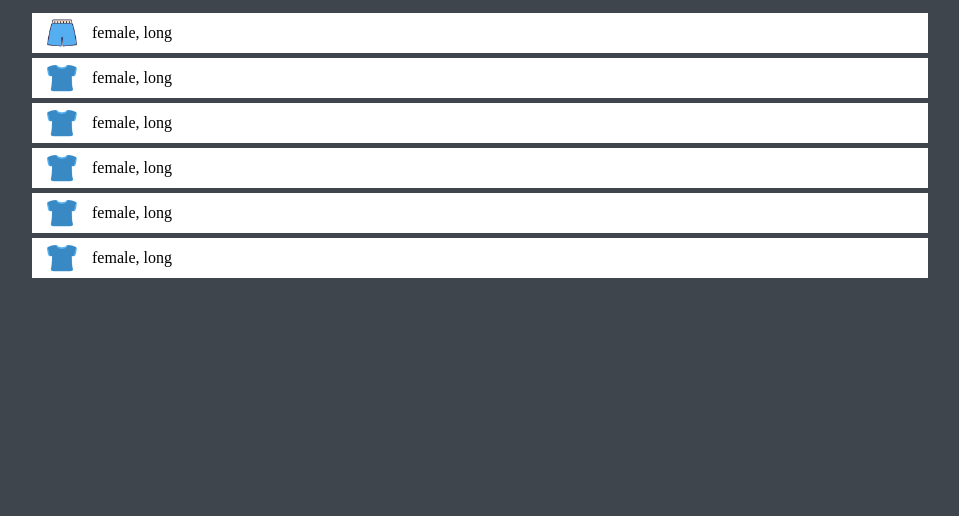
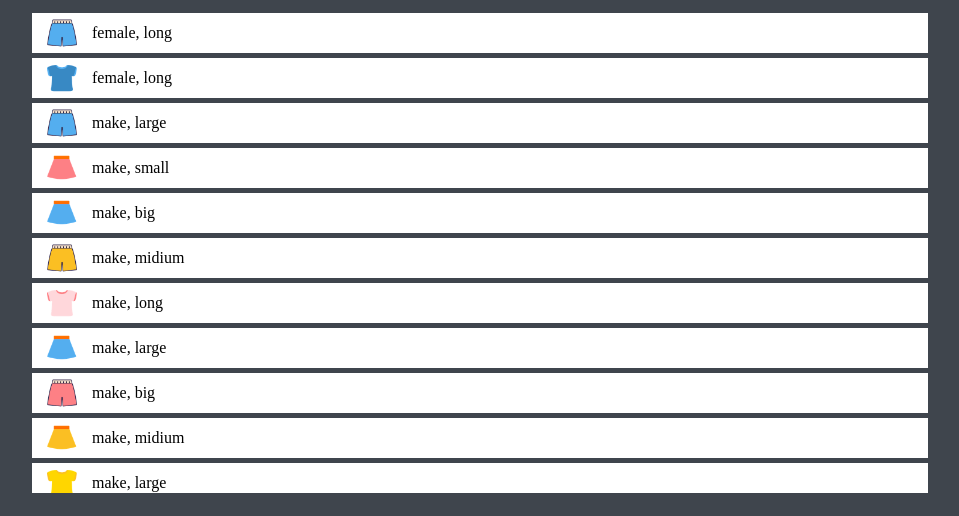
Before and after one commit to harrysee/StudyJavaScript, a plain HTML site: page toyProject/index.html in a window 1280 px wide. Shown: the part 224-740 px from the top of the page, without its empty margins (160-1119 px from the left). Drawn offline with Linux system fonts and the light colour scheme.

Commit message:
미니게임 - 모든 옷 보여주기

```diff
--- a/toyProject/index.html
+++ b/toyProject/index.html
@@ -7,7 +7,6 @@
     <meta name="viewport" content="width=device-width, initial-scale=1.0">
     <title>Document</title>
     <link rel="styleSheet" href="style.css">
-    <script src="toyProject1.js"></script>
 </head>
 
 <body>
@@ -33,20 +32,8 @@
             <img src="imgs/blue_t.png" class="item__img" />
             <span class="item__text">female, long</span>
         </li>
-        <li class="item">
-            <img src="imgs/blue_t.png" class="item__img" />
-            <span class="item__text">female, long</span>
-        </li><li class="item">
-            <img src="imgs/blue_t.png" class="item__img" />
-            <span class="item__text">female, long</span>
-        </li><li class="item">
-            <img src="imgs/blue_t.png" class="item__img" />
-            <span class="item__text">female, long</span>
-        </li><li class="item">
-            <img src="imgs/blue_t.png" class="item__img" />
-            <span class="item__text">female, long</span>
-        </li>
     </ul>
+
+    <script src="toyProject1.js"></script>
 </body>
-
 </html>
--- a/toyProject/toyProject1.js
+++ b/toyProject/toyProject1.js
@@ -0,0 +1,44 @@
+'use strict';
+const itemsContainer = document.querySelector('.items');
+
+const all_clothes = [
+    makeGoods('blue_p','make, large','p','blue'),
+    makeGoods('pink_s','make, small','s','pink'),
+    makeGoods('blue_s','make, big','s','blue'),
+    makeGoods('yellow_p','make, midium','p','yellow'),
+    makeGoods('pink_t','make, long','t','pink'),
+    makeGoods('blue_s','make, large','s','blue'),
+    makeGoods('pink_p','make, big','p','pink'),
+    makeGoods('yellow_s','make, midium','s','yellow'),
+    makeGoods('yellow_t','make, large','t','yellow'),
+    makeGoods('blue_p','make, big','p','blue'),
+    makeGoods('pink_s','make, large','s','pink'),
+    makeGoods('yellow_p','make, midium','p','yellow'),
+];
+console.log(all_clothes[0].image);
+console.log(itemsContainer);
+
+// object 만들어주는 함수
+function makeGoods(src, comment, tps ,color){
+    const image = new Image();
+    image.className = 'item__img';
+    image.src = `imgs/${src}.png`;
+    image.alt = `${color}-${tps}`;
+    return {
+        tps,
+        color,
+        image,
+        comment
+    };
+}
+
+for (let i = 0; i < all_clothes.length; i++) {
+    const item = document.createElement('li');
+    item.setAttribute('class','item');
+    const span = document.createElement('span');
+    span.className ='item__text';
+    span.append(all_clothes[i].comment);
+    item.appendChild(all_clothes[i].image);
+    item.appendChild(span);
+    itemsContainer.appendChild(item);
+}
```
